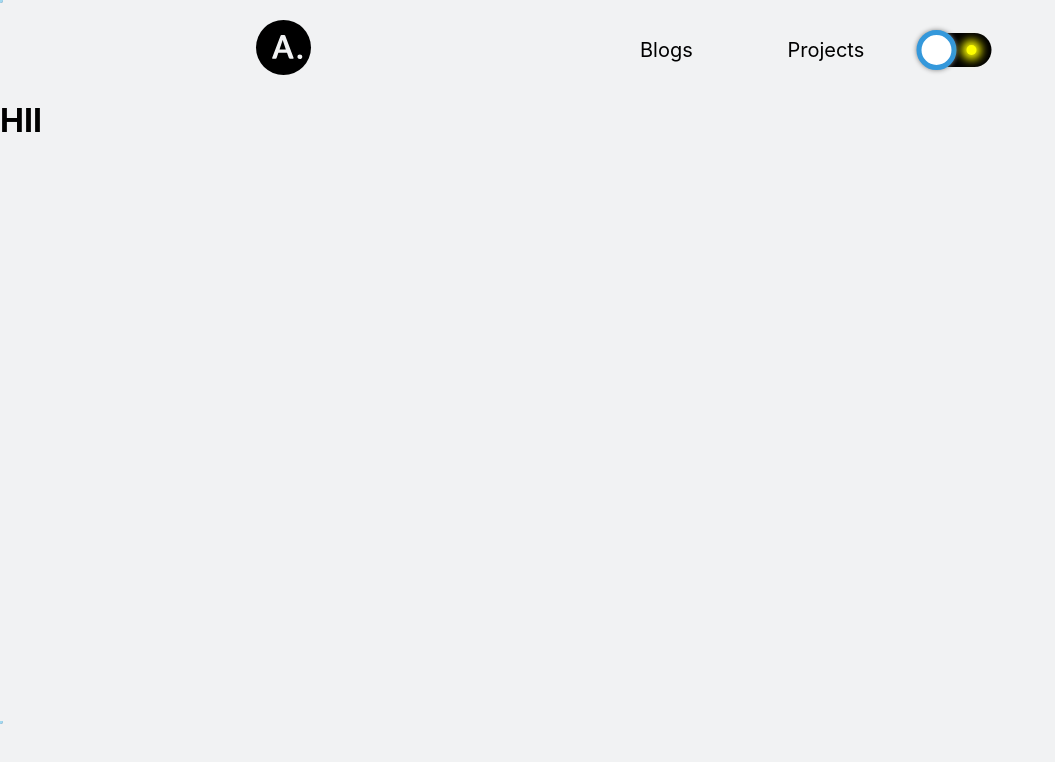
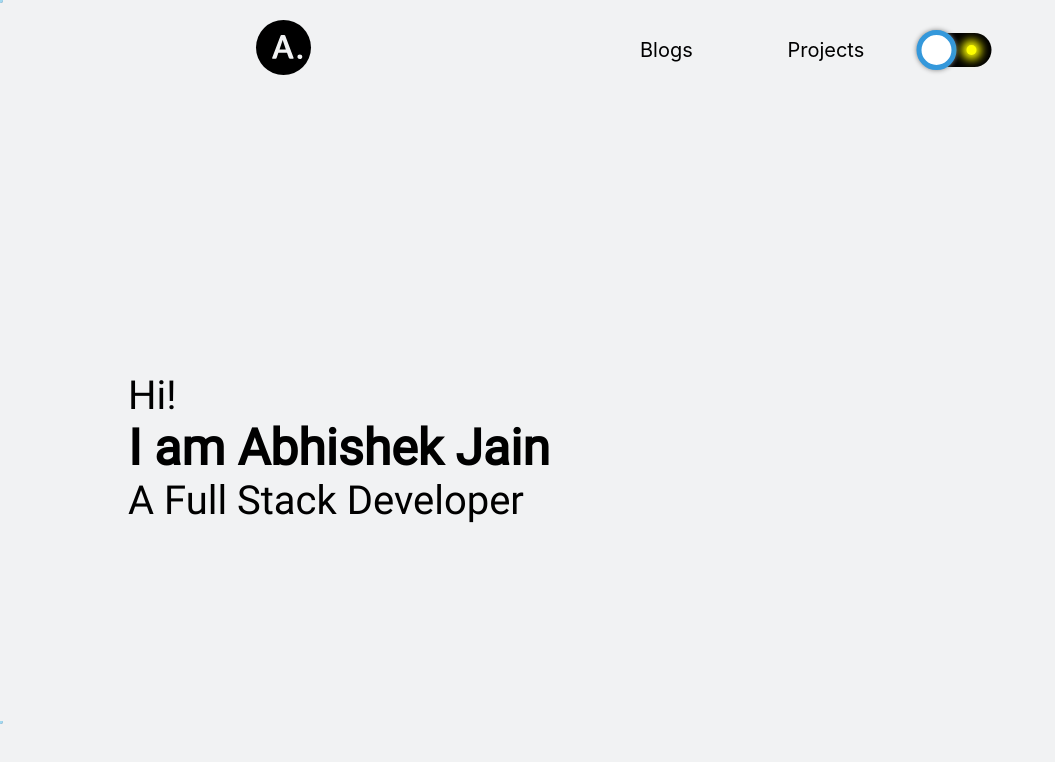
Before and after one commit to abhishekjain35/portfolio, a Next.js app: page / in a window 1280 px wide. Shown: the top 762 px of the page, without its empty margins (0-1055 px from the left). Built offline with nearby package versions, Linux system fonts and the light colour scheme.

Commit message:
Added Fonts and Added home page components

```diff
--- /dev/null
+++ b/components/home/home.js
@@ -0,0 +1,23 @@
+import {
+  MainPage,
+  InfoSection,
+  ImageSection,
+  InfoTextContainer,
+} from "./styles/home";
+
+const Home = () => {
+  return (
+    <MainPage>
+      <InfoSection>
+        <InfoTextContainer>
+          <p>Hi!</p>
+          <h1>I am Abhishek Jain</h1>
+          <p>A Full Stack Developer</p>
+        </InfoTextContainer>
+      </InfoSection>
+      <ImageSection></ImageSection>
+    </MainPage>
+  );
+};
+
+export default Home;
--- a/components/home/index.js
+++ b/components/home/index.js
@@ -1,8 +1,9 @@
 import NavbarComponent from "../navbar";
-import { Container, MainPage } from "./styles/home";
+import { Container } from "./styles/home";
 import particles from "./assets/particles.svg";
 import particlesDark from "./assets/particles-dark.svg";
 import { useTheme } from "@emotion/react";
+import Home from "./home";
 
 const HomeComponent = () => {
   const theme = useTheme();
@@ -14,10 +15,8 @@ const HomeComponent = () => {
         })`,
       }}
     >
-      <MainPage>
-        <NavbarComponent />
-        <h1>HII</h1>
-      </MainPage>
+      <NavbarComponent />
+      <Home />
     </Container>
   );
 };
--- a/components/home/styles/home.js
+++ b/components/home/styles/home.js
@@ -3,6 +3,34 @@ import styled from "@emotion/styled";
 export const Container = styled.div``;
 
 export const MainPage = styled.main`
-  height: 100vh;
+  height: calc(100vh - 95px);
   color: ${({ theme }) => theme.secondary};
+  font-family: Roboto-medium;
+  display: flex;
+  justify-content: center;
+  align-items: center;
 `;
+
+export const InfoSection = styled.section`
+  width: 40%;
+  height: 100%;
+  display: flex;
+  flex-direction: column;
+  justify-content: center;
+`;
+
+export const ImageSection = styled.section`
+  width: 40%;
+  height: 100%;
+`;
+
+export const InfoTextContainer = styled.aside`
+  p {
+    margin: 0;
+    font-size: 40px;
+  }
+  h1 {
+    margin: 0;
+    font-size: 50px;
+  }
+`;
--- a/components/navbar/styles/navbar.js
+++ b/components/navbar/styles/navbar.js
@@ -3,7 +3,7 @@ import styled from "@emotion/styled";
 export const Container = styled.nav`
   padding: 20px 20vw;
   width: 100vw;
-  height: 80px;
+  height: 95px;
   background: transparent;
 `;
 
--- a/pages/_app.js
+++ b/pages/_app.js
@@ -1,6 +1,7 @@
 import { useState } from "react";
 import "../styles/globals.css";
 import { ThemeProvider } from "@emotion/react";
+import "../styles/globals.css";
 
 function MyApp({ Component, pageProps }) {
   const theme = {
--- a/pages/index.js
+++ b/pages/index.js
@@ -1,7 +1,5 @@
 import HomeComponent from "../components/home";
 
 export default function Home() {
-  return (
-    <HomeComponent />
-  )
+  return <HomeComponent />;
 }
--- a/styles/globals.css
+++ b/styles/globals.css
@@ -14,3 +14,8 @@ a {
 * {
   box-sizing: border-box;
 }
+
+@font-face {
+  font-family: Roboto-medium;
+  src: url("../components/home/assets/Roboto-Regular.ttf");
+}
```
Also changed, not shown: components/home/assets/Roboto-Regular.ttf (added).
